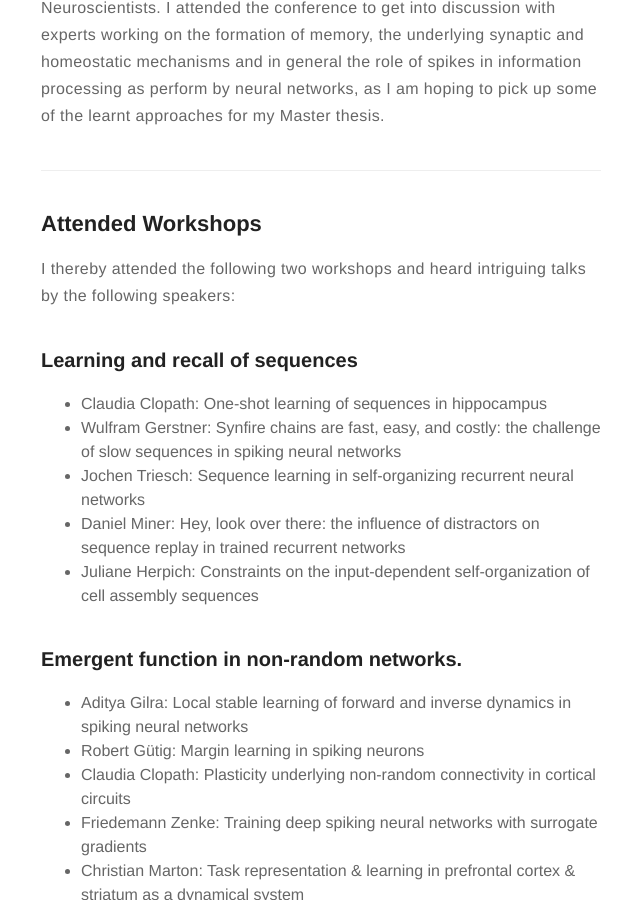
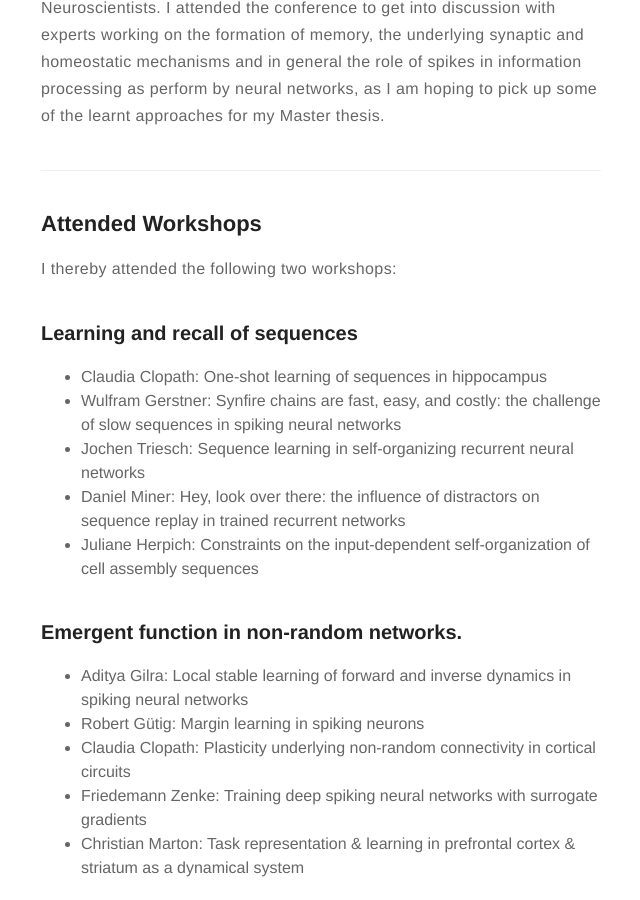
Before and after one commit to michaeldeistler/michaeldeistler.github.io, a Jekyll site: the page built from _posts/2018-09-27-Bernstein-Conf.markdown, in a window 1280 px wide and 900 px high, scrolled down 446 px. Shown: the whole window, without its empty margins (319-959 px from the left). Built offline with Jekyll 4.4.1, drawn with Linux system fonts in a browser that asks for light colours; comment, search, counter and statistics services are not loaded.

Commit message:
new layouts for bosts

```diff
--- a/_posts/2018-02-07-deep-learning-cv.markdown
+++ b/_posts/2018-02-07-deep-learning-cv.markdown
@@ -20,3 +20,5 @@ In order to reach the goal of relieving patients from surgical pain, correct ide
 
 ## Results
 We found that a pretrained SegNet cannot compete on this task with a U-Net-inspired architecture that is designed for medical image segmentation. Further, it was feasible to train the U-Net from scratch, without using pre-trained weights. An added binary classification significantly increased the accuracy and sensitivity of our prediction. Integrating a GAN by training the decoder as generator with help of an external discriminator seemed to stabilize training. Since the discriminator could help the decoder to generalize underlying anatomical information that is contained in the masks, we argue that applying this method is plausible in medical image segmentation.
+
+---
--- a/_posts/2018-04-07-local-learning-rules.markdown
+++ b/_posts/2018-04-07-local-learning-rules.markdown
@@ -49,3 +49,5 @@ and experience-dependent consolidation of stable long-term potentia- tion lastin
 [2] Kirkpatrick, J., Pascanu, R., Rabinowitz, N., Veness, J., Desjardins, G., Rusu, A. A., Milan, K., Quan, J., Ramalho, T., Grabska-Barwinska, A., Hassabis, D., Clopath, C., Kumaran, D., and Hadsell, R. (2017). Overcoming catastrophic forgetting in neural networks. PNAS, 114(13):3521– 3526.<br/>
 [3] A. J. G. D. Holtmaat, J. T. Trachtenberg, L. Wilbrecht, G. M. Shepherd, X. Zhang, G. W. Kno, and K. Svoboda. Transient and persistent dendritic spines in the neocortex in vivo. Neuron, 45(2):279–91, jan 2005.<br/>
 [4] Y. Loewenstein, U. Yanover, and S. Rumpel. Predicting the Dynamics of Network Connectivity in the Neocortex. Journal of Neuroscience, 35(36):12535–12544, 2015.
+
+---
--- a/_posts/2018-06-01-MSNE-retreat.markdown
+++ b/_posts/2018-06-01-MSNE-retreat.markdown
@@ -29,3 +29,5 @@ The group of students enrolled in the Master program of Neuroengineering at the
 * Annika Thierfelder
 * Steffen Schneider
 * Werner Seitz
+
+---
--- a/_posts/2018-09-01-MPI-retreat.markdown
+++ b/_posts/2018-09-01-MPI-retreat.markdown
@@ -23,3 +23,5 @@ Hiroshi Ito (Memory and Navigation Circuits)
 Tatjana Tchumatchenko (Theory of Neural Dynamics)
 Johannes Letzkus (Neocoritical Circuits)
 Julijana Gjorgjieva (Computation in Neural Circuits)
+
+---
--- a/_posts/2018-09-02-spiking_network_drosophila_modelling.markdown
+++ b/_posts/2018-09-02-spiking_network_drosophila_modelling.markdown
@@ -22,3 +22,5 @@ How can stable locomotor patterns come about and how can distinct processes inte
 ## Results
 
 Project is still ongoing.
+
+---
--- a/_posts/2018-09-27-Bernstein-Conf.markdown
+++ b/_posts/2018-09-27-Bernstein-Conf.markdown
@@ -18,7 +18,8 @@ The Bernstein Conference for computational neuroscience 2018 took place in Berli
 ---
 
 ## Attended Workshops
-I thereby attended the following two workshops and heard intriguing talks by the following speakers:
+I thereby attended the following two workshops:
+
 ### Learning and recall of sequences
 * Claudia Clopath: One-shot learning of sequences in hippocampus
 * Wulfram Gerstner: Synfire chains are fast, easy, and costly: the challenge of slow sequences in spiking neural networks
@@ -32,3 +33,5 @@ I thereby attended the following two workshops and heard intriguing talks by the
 * Claudia Clopath: Plasticity underlying non-random connectivity in cortical circuits
 * Friedemann Zenke: Training deep spiking neural networks with surrogate gradients
 * Christian Marton: Task representation & learning in prefrontal cortex & striatum as a dynamical system
+
+---
```
